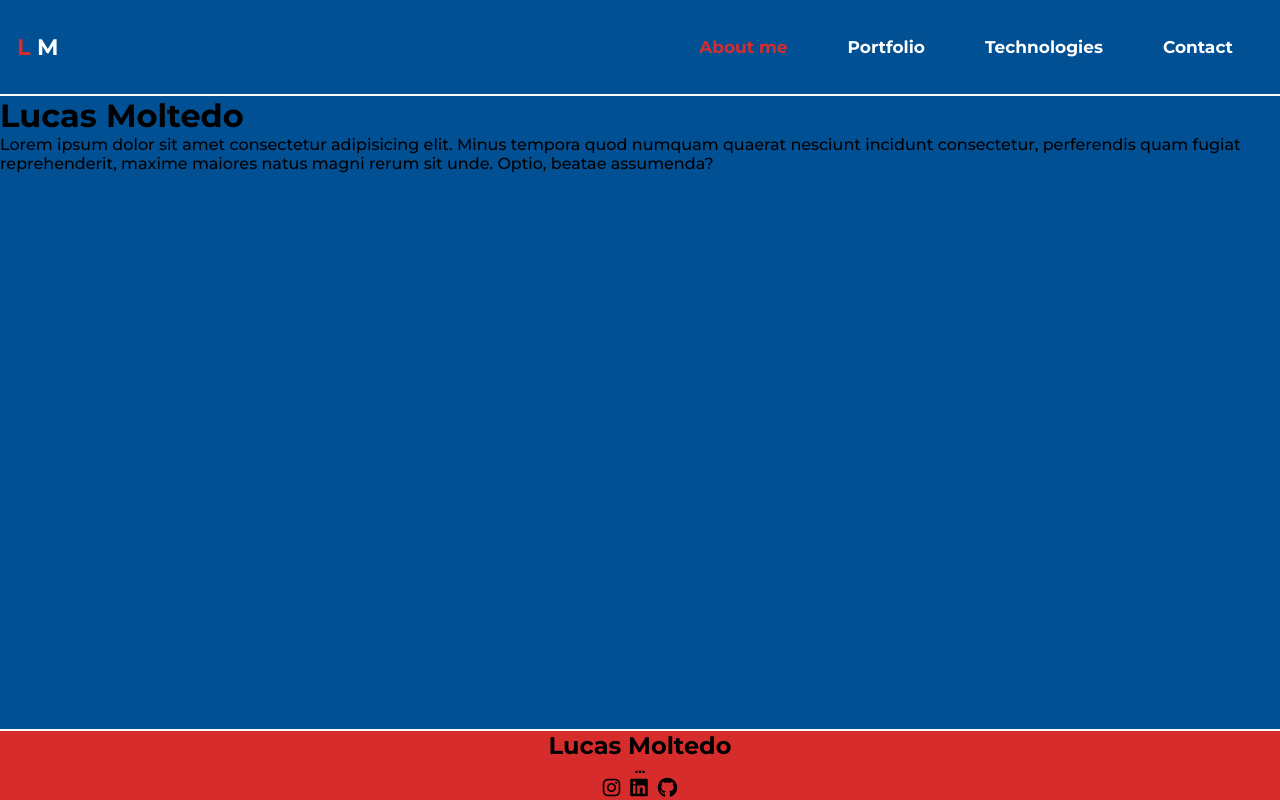
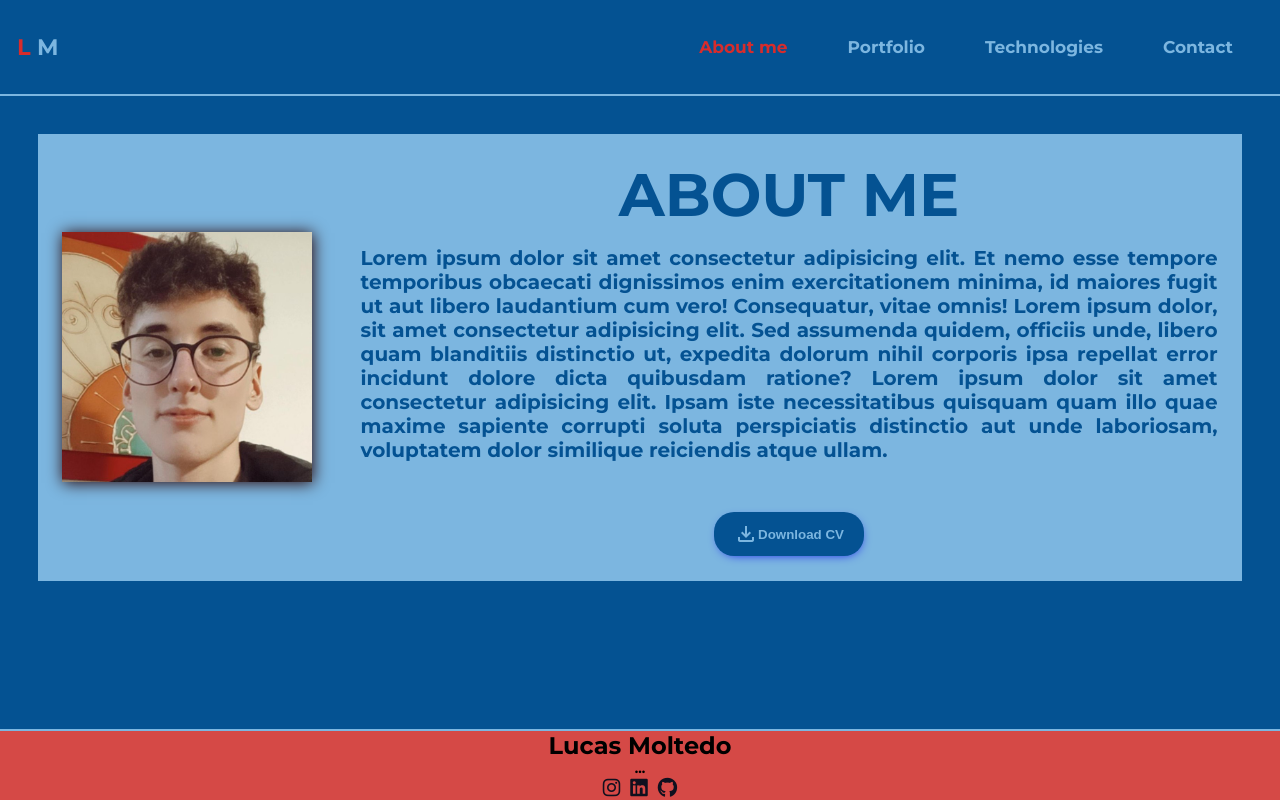
Before and after one commit to Lucas0356/Lucas0356.github.io, a plain HTML site: page index.html in a window 1280 px wide. Drawn offline with nearby package versions, Linux system fonts and the light colour scheme.

Commit message:
avance de lap ag

```diff
--- a/css/generals.css
+++ b/css/generals.css
@@ -1,7 +1,6 @@
 /* #######################################################################
 ####################################################################### */
 
-    /* box-shadow: 1px 1px 15px #666666;  PARA LA FOTO*/
 
 /* Importamos la fuente Montserrat */
 @import url('https://fonts.googleapis.com/css2?family=Montserrat:wght@500;700&display=swap');
@@ -13,7 +12,7 @@
 
 body {
     min-height: 100vh;
-    background-color: #015094;
+    background-color: #045292;
     font-family: 'Montserrat', sans-serif;
     display: flex;
     flex-direction: column;
@@ -42,12 +41,12 @@ body div.body-container{
 
 header{
     width: 100%;
-    border-bottom: 2px solid #fff;
+    border-bottom: 2px solid #7CB6E0;
 }
 
 #navbar{
     padding: 1em;
-    background-color: #015094;
+    background-color: #045292;
     font-weight: bold;
     font-size: 17px;
 }
@@ -58,10 +57,10 @@ div.brand {
     align-items: center;
     font-size: 15px;
     margin-right: auto;
-    color: #fff;
+    color: #7CB6E0;
 }
 
-div.brand h2 spand {
+div.brand h2 span {
     color: #d72c2c;
 }
 
@@ -79,7 +78,7 @@ div.brand-and-button{
 .menu-button{
     background-color:  transparent; /* Borramos fondo de los botones */
     border: 0;  /* Quitamos los bordes de los botones */
-    color: #ffffff;
+    color: #7CB6E0;
     padding: 5px;
     cursor: pointer;
     display: flex;
@@ -165,7 +164,7 @@ div.brand-and-button{
 }
 
 .menu-options-desktop li a {
-    color: #fff;
+    color: #7CB6E0;
     text-decoration: none;
     padding: 15px 10px; /* Relleno 15px arriba y abajo, 10px derecha e izquierda */
 }
@@ -186,9 +185,9 @@ div.brand-and-button{
 /* Estilos footer */
 footer{
     height: 100%;
-    border-top: 2px solid #fff;
+    border-top: 2px solid #7CB6E0;
     margin-top: auto;
-    background-color: #d72c2c;
+    background-color: #D54946;
     display: flex;
     flex-direction: column;
     align-items: center;
@@ -204,7 +203,7 @@ footer ul.footer-sotial-network{
 }
 
 footer ul.footer-sotial-network li a {
-    color: black;
+    color: #10101E;
     text-decoration: none;
     font-size: 20px;
     margin: 5px;
@@ -232,7 +231,7 @@ footer ul.footer-sotial-network li a {
 @media screen and (min-width: 700px){
     /* Evitamos un problema de que si abren el menu movile y agrandan la pantalla, el main y el footer no aparecen  */
     #main{
-        display: block;
+        display: flex;
     }
     #footer{
         display: flex;
--- a/css/index.css
+++ b/css/index.css
@@ -1,4 +1,105 @@
 /* #######################################################################
 ####################################################################### */
 
+body div.body-container{
+    display: flex;
+    flex-wrap: wrap;
+}
+
 /* Estilos main */
+
+main{
+    display: flex;
+    padding: 3%;
+}
+
+.main-content{
+    display: flex;
+    align-content: center;
+    align-items: center;
+    background-color: #7CB6E0;
+}
+
+.about-me{
+    display: flex;
+    flex-direction: column;
+    align-content: center;
+    align-items: center;
+    padding: 2%;
+}
+
+.about-me h1{
+    color: #045292;
+    font-size: 60px;
+    text-align: center;
+}
+
+.about-me p{
+    margin-top: 15px;
+    color: #045292;
+    font-size: 20px;
+    font-weight: bolder;
+    text-align: justify;
+}
+
+.about-me  a.download-button{
+    margin-top: 50px;
+    width: 150px;
+    border-radius: 20px;
+    background-color: #045292;
+    box-shadow: 1px 3px 11px -5px;
+    text-decoration: none;
+}
+
+.about-me  a.download-button:hover{
+    background-color: #fff;
+    box-shadow: none;
+    transition: ease-in 0.3s;
+}
+
+div.download-button-content{
+    padding: 10px 20px;
+    color: #7CB6E0;
+    font-weight: bold;
+    display: flex;
+    align-items: center;
+}
+
+button.download-cv{
+    cursor: pointer;
+    background-color:  transparent;
+    border: none;
+    font-weight: bold;
+    color: #7CB6E0;
+}
+
+main img{
+    box-shadow: 1px 1px 15px #280000;
+    margin: 2%;
+    min-width: 250px;
+    width: 18%;
+}
+
+/* #######################################################################
+####################################################################### */
+
+/* ESTILOS PANTALLAS MENORES A 800px */
+
+@media screen and (max-width: 800px){
+    /*ESTILOS PARA EL MAIN */
+    .main-content{
+        flex-direction: column;
+    }
+}
+
+/* #######################################################################
+####################################################################### */
+
+/* ESTILOS PANTALLAS MENORES A 700px */
+
+@media screen and (max-width: 700px){
+    /*ESTILOS PARA EL ENCABEZADO */
+    main{
+        flex-direction: column;
+    }
+}
--- a/index.html
+++ b/index.html
@@ -19,7 +19,7 @@
                 <nav id="navbar">
                     <div class="menu-desktop">
                         <div class="brand">
-                            <h2> <spand> L </spand> M </h2>
+                            <h2> <span> L </span> M </h2>
                         </div>
                         <ul class="menu-options-desktop">
                             <li> <a href="index.html" class="active">About me</a></li>
@@ -31,7 +31,7 @@
                     <div class="menu-movile">
                         <div class="brand-and-button">
                             <div class="brand">
-                                <h2> <spand> L </spand> M </h2>
+                                <h2> <span>L</span>M</h2>
                             </div>
                             <button class="menu-button"> <!-- Botón para menú dispositivos móviles -->
                                 <span class="material-symbols-outlined"> menu </span>  <!-- Importamos el ícono -->
@@ -69,9 +69,22 @@
             </header>
 
             <main id="main">
-                <div class="info-content">
-                    <h1> <span> Lucas </span> Moltedo </h1>
-                    <p>Lorem ipsum dolor sit amet consectetur adipisicing elit. Minus tempora quod numquam quaerat nesciunt incidunt consectetur, perferendis quam fugiat reprehenderit, maxime maiores natus magni rerum sit unde. Optio, beatae assumenda?</p>
+                <div class="main-content">
+                    <img src="images/yo.jpeg">
+                    <div class="about-me">
+                        <h1>ABOUT ME</h1>
+                        <p>
+                            Lorem ipsum dolor sit amet consectetur adipisicing elit. Et nemo esse tempore temporibus obcaecati dignissimos enim exercitationem minima, id maiores fugit ut aut libero laudantium cum vero! Consequatur, vitae omnis!
+                            Lorem ipsum dolor, sit amet consectetur adipisicing elit. Sed assumenda quidem, officiis unde, libero quam blanditiis distinctio ut, expedita dolorum nihil corporis ipsa repellat error incidunt dolore dicta quibusdam ratione?
+                            Lorem ipsum dolor sit amet consectetur adipisicing elit. Ipsam iste necessitatibus quisquam quam illo quae maxime sapiente corrupti soluta perspiciatis distinctio aut unde laboriosam, voluptatem dolor similique reiciendis atque ullam.
+                        </p>
+                        <a class="download-button" download="CV.pdf" href="src/CV.docx">
+                            <div class="download-button-content">
+                                <span class="material-symbols-outlined"> download </span>
+                                <button class="download-cv">Download CV</button>
+                            </div>
+                        </a>
+                    </div>
                 </div>
             </main>
         </div>
```
Also changed, not shown: images/yo.jpeg (added), 1 other file.
